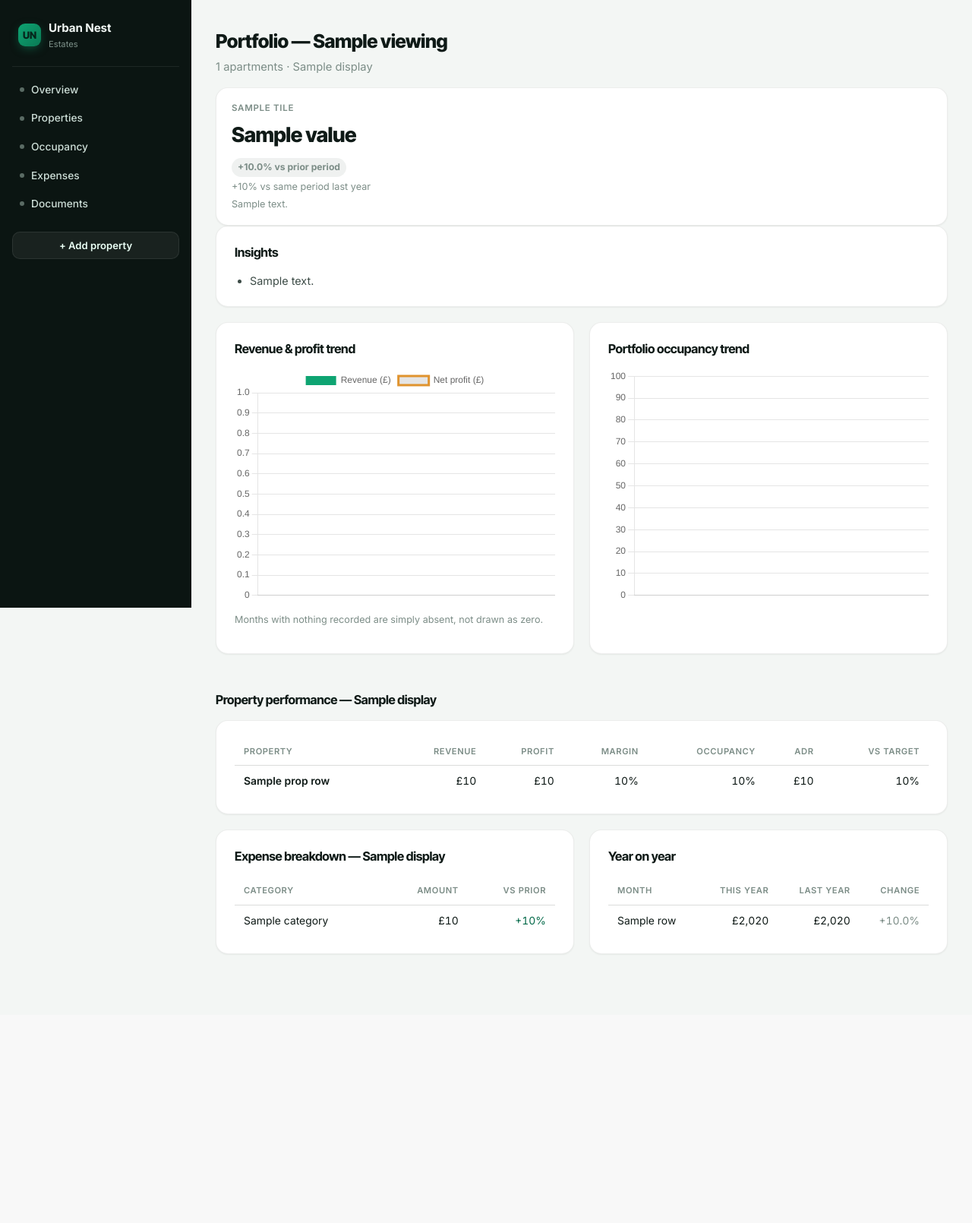
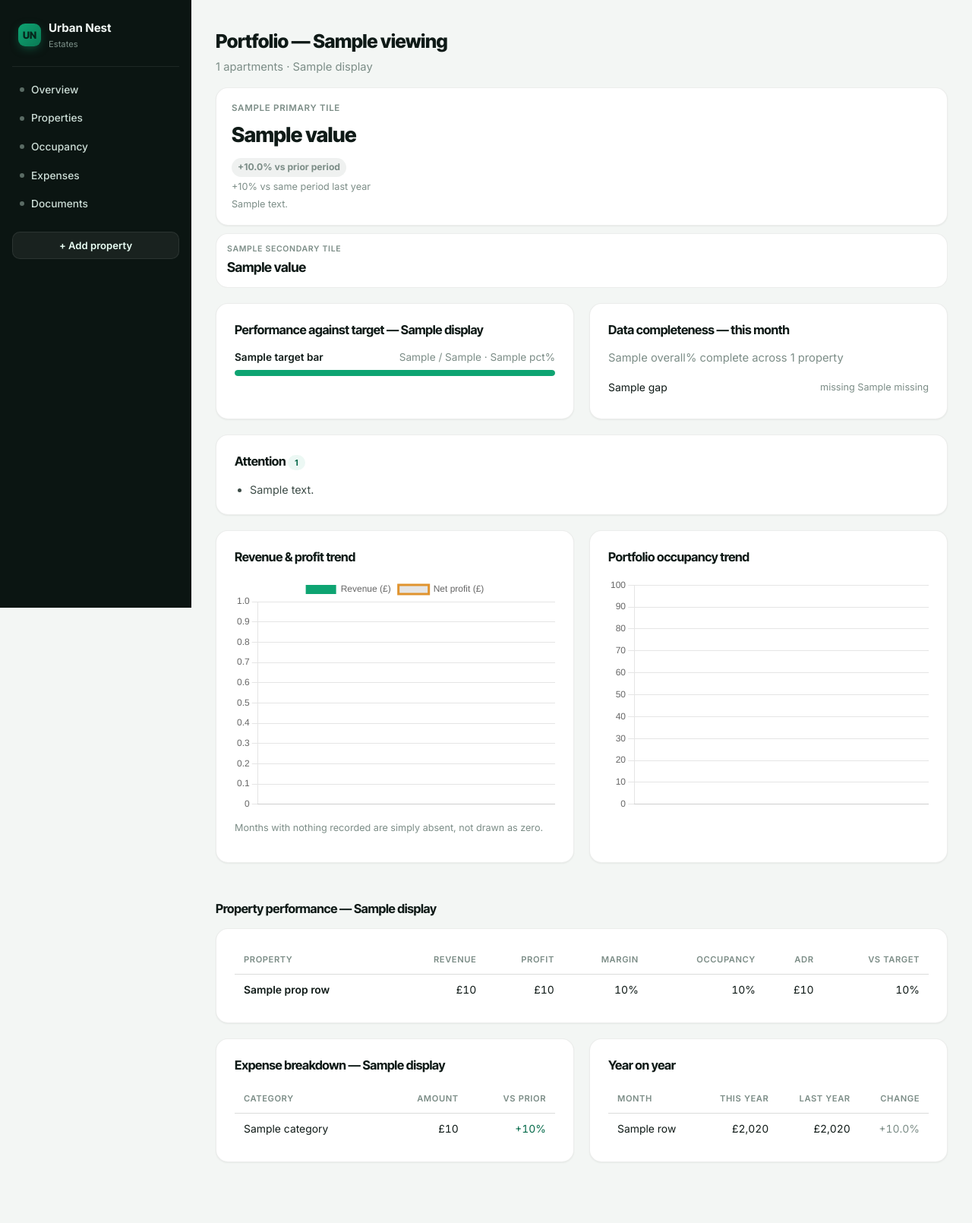
Before and after one commit to DadoCode/urban-nest-dashboard, a Flask app: template dashboard/templates/index.html in a window 1280 px wide. Shown: the whole page at 76% size. Before the commit the page ends 1257 px from the top, so only its background shows below. Run offline with Flask 3, Linux system fonts and the light colour scheme; the template is opened without the code that fills it: most values are stand-ins (such as "Sample title", 1, 10 or a date in 2020); data that the repository does not hold is empty; some libraries are stand-ins or nearby versions.

Commit message:
feat: V2 Phase 4 -- re-tiered Overview, Data Completeness, Attention
Overview rebuild per the V2 plan:

- KPI row re-tiered: 4 primary tiles (Revenue, Net Profit, Occupancy,
  RevPAR) at full visual weight, 4 secondary tiles (ADR, Booked Nights,
  Profit Margin, Avg Stay) in a quieter strip below -- replaces the old
  7-tile row where every metric looked equally important. Added
  kpis.avg_stay()/reservation_count() (Occupied Nights / Reservations,
  excluding the synthetic historical monthly-aggregate booking rows so
  it only reflects real reservation-level data).
- Performance against target: separate bars for Revenue, Profit and
  Occupancy -- never merged into one figure. Occupancy targets are new
  (schema already had the column, nothing wrote to it); added the input
  to the property Settings tab and portfolio-level averaging for the
  Overview's occupancy bar.
- Data Completeness card: property_data_requirements is now actually
  seeded (defaults: booking statement/cleaning/bank statement required,
  Amazon/utilities optional -- backfilled once for existing flats at
  startup, seeded for every new property going forward) and read by a
  new services/completeness.py. The Properties page's crude "has any
  doc" pill is now a real per-property completeness percentage too.
- Attention card (renamed from "Insights", with a count badge): two new
  finding types in services/insights.py -- find_occupancy_declines()
  (current month vs. a property's own trailing 3-month average, not a
  fixed bar) and find_target_variances() (reached/missed its revenue
  target) -- plus find_completeness_gaps() naming which specific source
  is missing rather than just "no documents at all".

Verified with an 85-route sweep (every page, every property tab, and
several context-bar filter combinations including a single property and
a prior-year comparison) against a copy of the database.

Co-Authored-By: Claude Sonnet 5 <noreply@anthropic.com>

```diff
--- a/dashboard/app.py
+++ b/dashboard/app.py
@@ -19,6 +19,7 @@ from flask import Flask, request
 
 import db
 from routes import register_blueprints
+from services.completeness import seed_defaults
 
 ROOT = Path(__file__).resolve().parent.parent
 UPLOADS = Path(os.environ["DASHBOARD_UPLOADS_PATH"]) if os.environ.get("DASHBOARD_UPLOADS_PATH") else ROOT / "data" / "uploads"
@@ -30,6 +31,13 @@ RECENT_MAX = 5
 def create_app():
     flask_app = Flask(__name__)
     flask_app.secret_key = "urban-nest-dashboard"  # local-only tool, no auth/session sensitivity
+
+    db.ensure_schema()
+    conn = db.get_conn()
+    for p in conn.execute("SELECT id FROM properties WHERE type='flat'"):
+        seed_defaults(conn, p["id"])
+    conn.commit()
+    conn.close()
 
     @flask_app.before_request
     def _setup():
--- /dev/null
+++ b/dashboard/services/completeness.py
@@ -0,0 +1,55 @@
+"""Per-property data completeness -- judged against what *that* property is
+actually expected to produce (property_data_requirements), not one
+hardcoded checklist every flat gets measured against regardless of which
+platforms/vendors it actually uses. See the V2 plan's amendment on this:
+"92% complete" is only meaningful once the requirement itself is real."""
+
+DEFAULT_REQUIRED = ["booking_statement", "cleaning_invoice", "bank_statement"]
+DEFAULT_OPTIONAL = ["amazon_order", "utility_bill"]
+
+DOC_TYPE_LABELS = {
+    "amazon_order": "Amazon / Temu", "cleaning_invoice": "Cleaning",
+    "booking_statement": "Booking platform", "bank_statement": "Bank statement",
+    "utility_bill": "Utilities", "other": "Other",
+}
+
+
+def seed_defaults(conn, property_id):
+    """Called once per property (existing flats via db.ensure_schema's
+    backfill, new ones at creation time) -- a flat's own requirements can
+    be edited later without this ever running again."""
+    existing = conn.execute(
+        "SELECT 1 FROM property_data_requirements WHERE property_id=? LIMIT 1", (property_id,)
+    ).fetchone()
+    if existing:
+        return
+    for source_type in DEFAULT_REQUIRED:
+        conn.execute(
+            "INSERT INTO property_data_requirements (property_id, source_type, required) VALUES (?,?,1)",
+            (property_id, source_type),
+        )
+    for source_type in DEFAULT_OPTIONAL:
+        conn.execute(
+            "INSERT INTO property_data_requirements (property_id, source_type, required) VALUES (?,?,0)",
+            (property_id, source_type),
+        )
+
+
+def completeness_for(conn, property_id, start, end):
+    """{'required': [...], 'received': [...], 'missing': [...], 'pct': float}
+    for the [start, end) period -- 'received' checks whether a document of
+    that source_type was uploaded during the period, same convention the
+    Overview insights use (uploaded_at, not a detected/back-dated period)."""
+    reqs = conn.execute(
+        "SELECT source_type, required FROM property_data_requirements WHERE property_id=?", (property_id,)
+    ).fetchall()
+    if not reqs:
+        return None  # not configured -- don't imply a completeness figure that isn't real
+    received_types = {r["doc_type"] for r in conn.execute(
+        "SELECT DISTINCT doc_type FROM documents WHERE property_id=? AND uploaded_at>=? AND uploaded_at<?",
+        (property_id, start, end),
+    )}
+    required = [r["source_type"] for r in reqs if r["required"]]
+    missing = [t for t in required if t not in received_types]
+    pct = round((len(required) - len(missing)) / len(required) * 100) if required else 100
+    return {"required": required, "received": list(received_types), "missing": missing, "pct": pct}
--- a/dashboard/static/style.css
+++ b/dashboard/static/style.css
@@ -12,6 +12,7 @@
   --accent-dim: #0ea47214;
   --accent-ink: #056a4a;
   --amber: #e0932e;
+  --amber-dim: #e0932e1c;
   --violet: #7c5cfc;
   --blue: #2f7de1;
   --red: #e0483f;
@@ -174,6 +175,27 @@ h2 { font-size: 1.02rem; font-weight: 700; margin: 28px 0 14px; color: var(--ink
 .delta.up { color: var(--accent-ink); background: var(--green-dim); }
 .delta.down { color: var(--red); background: var(--red-dim); }
 .delta.flat { color: var(--muted); background: rgba(124,141,135,0.12); }
+
+.tiles-secondary { grid-template-columns: repeat(auto-fit, minmax(140px, 1fr)); gap: 10px; margin-top: 10px; }
+.tiles-secondary .tile { box-shadow: none; padding: 12px 14px; }
+.tiles-secondary .tile .value { font-size: 1.1rem; font-weight: 700; margin-top: 3px; }
+.tiles-secondary .tile .label { font-size: 0.66rem; }
+
+/* ---------- target bars ---------- */
+
+.target-bar-row { display: flex; flex-direction: column; gap: 6px; margin-bottom: 16px; }
+.target-bar-row:last-child { margin-bottom: 0; }
+.target-bar-row .target-labels { display: flex; justify-content: space-between; font-size: 0.85rem; }
+.target-bar-row .target-labels .name { font-weight: 600; }
+.target-bar-row .target-labels .figures { color: var(--muted); }
+.target-bar-track { height: 8px; border-radius: 999px; background: var(--line); overflow: hidden; }
+.target-bar-fill { height: 100%; border-radius: 999px; background: var(--accent); }
+.target-bar-fill.over { background: var(--accent-ink); }
+
+/* ---------- completeness ---------- */
+
+.completeness-row { display: flex; justify-content: space-between; align-items: center; padding: 8px 0; border-bottom: 1px solid var(--line); font-size: 0.87rem; }
+.completeness-row:last-child { border-bottom: none; }
 
 /* ---------- cards ---------- */
 
--- a/dashboard/templates/index.html
+++ b/dashboard/templates/index.html
@@ -8,7 +8,7 @@
   </div>
 
   <div class="tiles" style="margin-top:16px">
-    {% for t in tiles %}
+    {% for t in primary_tiles %}
       <div class="tile">
         <div class="label">{{ t.label }}</div>
         <div class="value">{{ t.value }}</div>
@@ -23,9 +23,52 @@
     {% endfor %}
   </div>
 
+  <div class="tiles tiles-secondary">
+    {% for t in secondary_tiles %}
+      <div class="tile">
+        <div class="label">{{ t.label }}</div>
+        <div class="value">{{ t.value }}</div>
+      </div>
+    {% endfor %}
+  </div>
+
+  <div class="grid-2" style="margin-top:20px">
+    {% if target_bars %}
+      <div class="card">
+        <h2 style="margin-top:0">Performance against target — {{ ctx.display }}</h2>
+        {% for b in target_bars %}
+          <div class="target-bar-row">
+            <div class="target-labels">
+              <span class="name">{{ b.label }}</span>
+              <span class="figures">{{ b.actual_fmt }} / {{ b.target_fmt }} · {{ b.pct }}%</span>
+            </div>
+            <div class="target-bar-track"><div class="target-bar-fill {{ 'over' if b.pct >= 100 else '' }}" style="width: {{ [b.pct, 100]|min }}%"></div></div>
+          </div>
+        {% endfor %}
+      </div>
+    {% endif %}
+
+    {% if completeness %}
+      <div class="card">
+        <h2 style="margin-top:0">Data completeness — this month</h2>
+        <p class="subtitle" style="margin-bottom:10px">{{ completeness.overall }}% complete across {{ completeness.rows|length }} propert{{ 'y' if completeness.rows|length == 1 else 'ies' }}</p>
+        {% if completeness.gaps %}
+          {% for g in completeness.gaps %}
+            <div class="completeness-row">
+              <span>{{ g.name }}</span>
+              <span class="note">missing {% for m in g.missing %}{{ doc_type_labels.get(m, m) }}{% if not loop.last %}, {% endif %}{% endfor %}</span>
+            </div>
+          {% endfor %}
+        {% else %}
+          <p class="note">Every configured property has its expected documents in for this month.</p>
+        {% endif %}
+      </div>
+    {% endif %}
+  </div>
+
   {% if insights %}
     <div class="card">
-      <h2 style="margin-top:0">Insights</h2>
+      <h2 style="margin-top:0">Attention <span class="status-pill">{{ insights|length }}</span></h2>
       <ul style="margin:0; padding-left:20px; display:flex; flex-direction:column; gap:6px">
         {% for i in insights %}
           <li style="color: {{ 'var(--red)' if i.type == 'warning' else ('var(--accent-ink)' if i.type == 'positive' else 'var(--ink-soft)') }}; font-size:0.9rem">{{ i.text }}</li>
--- a/dashboard/templates/property/settings.html
+++ b/dashboard/templates/property/settings.html
@@ -23,6 +23,7 @@
     <form class="goal-form" method="post" action="{{ url_for('properties.update_goal', property_id=prop.id) }}">
       <label>Revenue target £ <input type="number" step="10" name="income_target" value="{{ goal.revenue_target if goal and goal.revenue_target is not none else '' }}"></label>
       <label>Profit target £ <input type="number" step="10" name="profit_target" value="{{ goal.profit_target if goal and goal.profit_target is not none else '' }}"></label>
+      <label>Occupancy target % <input type="number" step="1" min="0" max="100" name="occupancy_target" value="{{ goal.occupancy_target if goal and goal.occupancy_target is not none else '' }}"></label>
       <button type="submit">Save target</button>
     </form>
   </div>
```
Also changed, not shown: dashboard/routes/overview.py (+81 -18 lines), dashboard/routes/properties.py (+11 -8 lines), dashboard/services/insights.py (+62 -7 lines), dashboard/services/kpis.py (+18 -0 lines), dashboard/templates/properties.html (+8 -4 lines).
